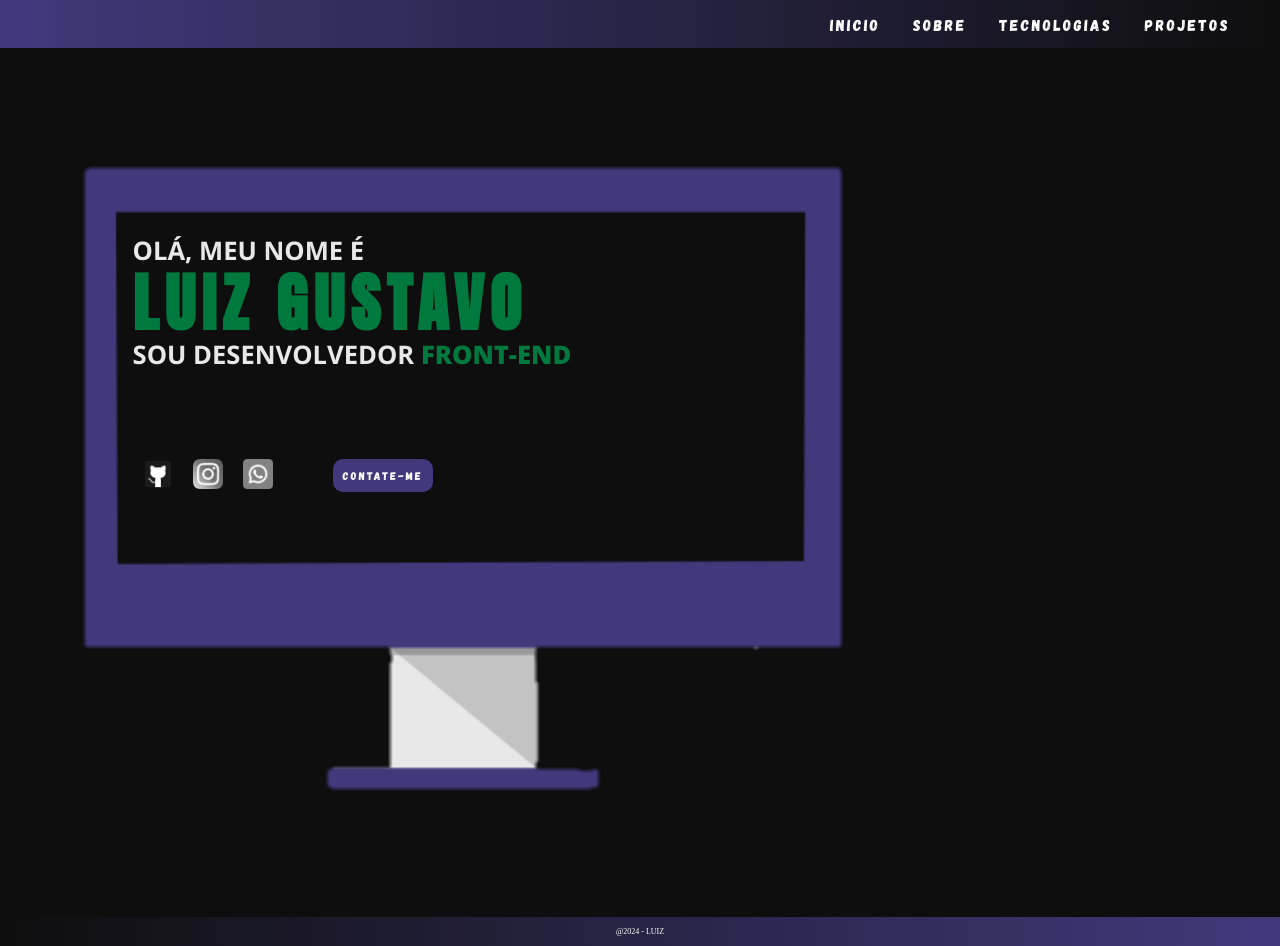
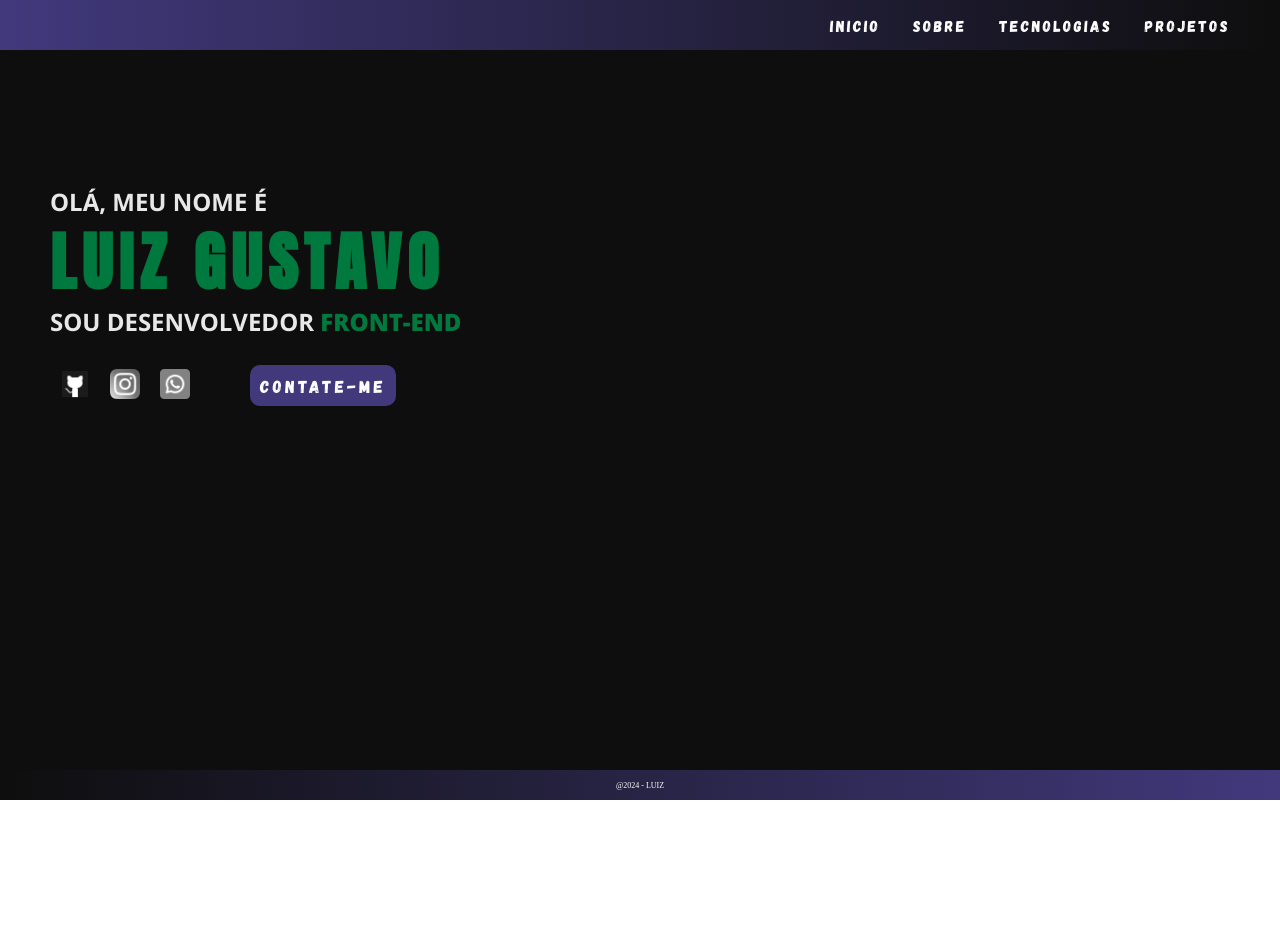
Before and after one commit to luizgustavo101/Portifolio, a plain HTML site: page index.html in a window 1280 px wide. After the commit the page ends 800 px from the top, so only its background shows below. Drawn offline with Linux system fonts and the light colour scheme.

Commit message:
reajuste

```diff
--- a/index.html
+++ b/index.html
@@ -19,22 +19,21 @@
     </header>
     <main>
         <article id="apresentacao">
-            <img src="imagem/1717768923312.png" id="pc">
-            <aside id="intro">
-                <p>OLÁ, MEU NOME É</p>
-                <h2>LUIZ GUSTAVO</h2>
-                <span>
-                    <h4>SOU DESENVOLVEDOR </h4><h4 id="front">FRONT-END</h4>
+                <span id="intro">
+                    <h4>OLÁ, MEU NOME É</h4>
+                    <h2>LUIZ GUSTAVO</h2>
+                    <h4>SOU DESENVOLVEDOR <b id="front">FRONT-END</b></h4>
                 </span>
-            </aside>
-            <aside id="contato">
-                <a href="#"><img src="imagem/github.png" alt="github"></a>
-                <a href="#"><img src="imagem/instagram.png" alt="instagram"></a>
-                <a href="#"><img src="imagem/whatsapp.png" alt="whatsapp"></a>
-                <p>CONTATE-ME</p>
-            </aside>
+                <span id="contato">
+                    <a href="#"><img src="imagem/github.png" alt="github"></a>
+                    <a href="#"><img src="imagem/instagram.png" alt="instagram"></a>
+                    <a href="#"><img src="imagem/whatsapp.png" alt="whatsapp"></a>
+                    <p>CONTATE-ME</p>
+                </span>
         </article>
-        <article id="sobre"></article>
+        <article id="sobre">
+
+        </article>
         <article id="projetos"></article>
     </main>
     <footer><span>@2024 - LUIZ</span></footer>
--- a/style.css
+++ b/style.css
@@ -25,22 +25,18 @@ html {
 }
 
 body {
+    display: grid;
+    grid-template-columns:1fr;
+    grid-template-rows:50px 1fr 30px;
+    scrollbar-width: none;
     height: 100vh;
-    display: flex;
-    flex-direction: column;
-    scrollbar-width: none;
 }
 
 header, main, footer{
-    padding:10px 50px 10px 50px;
+    padding:0px 50px 0px 50px;
 }
 
 header {
-    position: fixed;
-    top: 0;
-    left: 0;
-    height: 6%;
-    width: 100%;
     background: linear-gradient(to right, #41397c, #0e0e0e);
     display: flex;
     justify-content: end;
@@ -64,48 +60,37 @@ nav ul li a{
 }
 
 main {
-    flex-grow: 1;
     background-color: #0e0e0e;
     color: white;
-    padding-top: 6%;
-    height: auto;
 }
 
 #apresentacao{
     position: relative;
-}
-
-#pc{
-    width: 70%;
+    width: 100%;
+    height: 700px;
 }
 
 #intro{
-    position: absolute;
-    top: 20%;
-    left: 7%;
-    line-height: 1em;
     display: flex;
     flex-direction: column;
     justify-content:space-between;
-    height: 15%;
+    position: absolute;
+    top: 20%;
 }
 
 #intro h2{
     font-family: 'anton';
-    font-size: 5vw;
+    font-size: 4em;
     letter-spacing:.1em;
     color:#00793e ;
 }
 
 #intro h4{
-    display: inline;
-}
-
-#intro p, h4{
     color: #e8e8e8;
     font-family:'open sans';
-    font-size: 2vw;
+    font-size: 1.5em;
     font-weight: 700;
+    line-height:1em;
 }
 
 #front{
@@ -115,10 +100,10 @@ main {
 
 #contato{
     position: absolute;
-    top: 46%;
-    left: 7%;
+    top: 45%;
     display: flex;
     align-items: center;
+    justify-content: space-between;
 }
 
 #contato p{
@@ -129,7 +114,7 @@ main {
     margin-left: 50px;
     font-family: 'gagalin';
     letter-spacing: .19em;
-    font-size: .7em;
+    font-size: 110%;
 }
 
 #contato a img{
@@ -141,11 +126,10 @@ main {
 }
 
 footer {
-    height: 5%;
     background: linear-gradient(to left, #41397c, #0e0e0e);
-    margin-top: auto;
     display: flex;
     justify-content: center;
+    align-items: center;
 }
 
 footer span{
```
Also changed, not shown: imagem/1717768923312.png (deleted).
